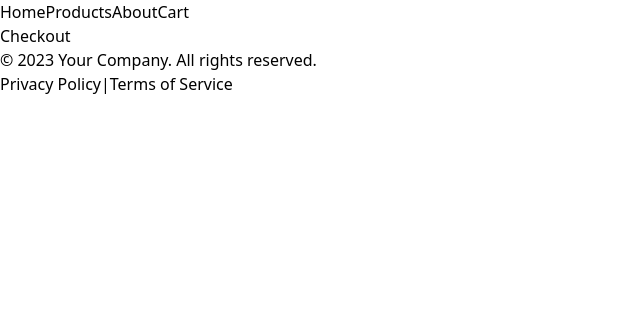
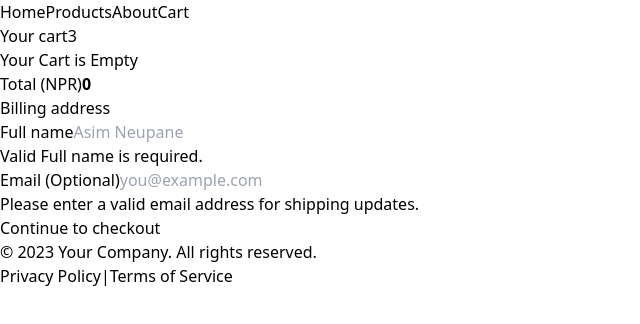
Before and after one commit to ASIMNEUPANE/clone, a React (Vite) app in the folder client/: page /checkout in a window 1280 px wide. Shown: the top 324 px of the page, without its empty margins (0-640 px from the left). Built offline with nearby package versions, Linux system fonts and the light colour scheme.

Commit message:
Add Stripe payment integration to checkout page

```diff
--- a/client/package.json
+++ b/client/package.json
@@ -11,6 +11,8 @@
   },
   "dependencies": {
     "@reduxjs/toolkit": "^1.9.7",
+    "@stripe/react-stripe-js": "^2.4.0",
+    "@stripe/stripe-js": "^2.2.0",
     "axios": "^1.6.2",
     "react": "^18.2.0",
     "react-dom": "^18.2.0",
--- a/client/src/page/Checkout.jsx
+++ b/client/src/page/Checkout.jsx
@@ -1,7 +1,120 @@
-import React from 'react'
+import { useState } from "react";
+import { useSelector } from "react-redux";
 
-export default function Checkout() {
+export default function checkout() {
+  const { cart } = useSelector((state) => state.cart);
+  const getTotal = () => {
+    return cart.reduce((acc, obj) => acc + obj.price * obj.quantity, 0);
+  };
+
+  const [checkout, setCheckout] = useState({
+    name: "",
+    email: "",
+    address: "",
+    country: "",
+    paymentMethod: "COD",
+    state: "",
+    pobox: "",
+    amount: 0,
+  });
   return (
-    <div>Checkout</div>
-  )
+    <div className="flex">
+      <div className="md:w-1/3 md:order-2 mb-4">
+        <h4 className="flex justify-between items-center mb-3">
+          <span className="text-muted">Your cart</span>
+          <span className="badge bg-secondary badge-pill">3</span>
+        </h4>
+        <ul className="list-group mb-3">
+          {cart.length > 0 ? (
+            cart.map((item, index) => (
+              <li
+                key={index}
+                className="p-3 list-group-item flex justify-between items-center"
+              >
+                <div>
+                  <h6 className="my-0">
+                    <span className="badge bg-secondary">{item?.quantity}</span>
+                    &nbsp;
+                    {item?.name.length > 25
+                      ? item?.name.substring(0, 28).concat("...")
+                      : item?.name}
+                  </h6>
+                  <small className="text-muted">
+                    {item?.description && item?.description.length > 30
+                      ? item?.description.substring(0, 50).concat("...")
+                      : item?.description}
+                  </small>
+                </div>
+                <span className="text-muted">
+                  {Number(item?.price) * Number(item?.quantity)}
+                </span>
+              </li>
+            ))
+          ) : (
+            <>Your Cart is Empty</>
+          )}
+
+          <li className="list-group-item flex justify-between items-center">
+            <span>Total (NPR)</span>
+            <strong>{getTotal()}</strong>
+          </li>
+        </ul>
+      </div>
+
+      <div className="md:w-2/3 md:order-1">
+        <h4 className="mb-3">Billing address</h4>
+        <form className="needs-validation" noValidate>
+          <div className="flex">
+            <div className="w-1/5 mb-3">
+              <label htmlFor="fullName">Full name</label>
+              <input
+                type="text"
+                className="form-control"
+                id="fullName"
+                placeholder="Asim Neupane"
+                value={checkout?.name}
+                onChange={(e) =>
+                  setCheckout((prev) => ({ ...prev, name: e.target.value }))
+                }
+                required
+              />
+              <div className="invalid-feedback">
+                Valid Full name is required.
+              </div>
+            </div>
+          </div>
+
+          <div className="mb-3">
+            <label htmlFor="email">
+              Email <span className="text-muted">(Optional)</span>
+            </label>
+            <input
+              type="email"
+              className="form-control"
+              id="email"
+              placeholder="you@example.com"
+              value={checkout?.email}
+              onChange={(e) =>
+                setCheckout((prev) => ({ ...prev, email: e.target.value }))
+              }
+            />
+            <div className="invalid-feedback">
+              Please enter a valid email address for shipping updates.
+            </div>
+          </div>
+
+          {/* ... (rest of the form) ... */}
+
+          <div className="gap-2">
+            <button
+              className="btn-secondary btn-lg btn-block"
+              onClick={(e) => handleSubmit(e)}
+            >
+              Continue to checkout
+            </button>
+          </div>
+        </form>
+      </div>
+    </div>
+  );
 }
```
Also changed, not shown: 1 other file (tests, documents, lock files or other folders).
